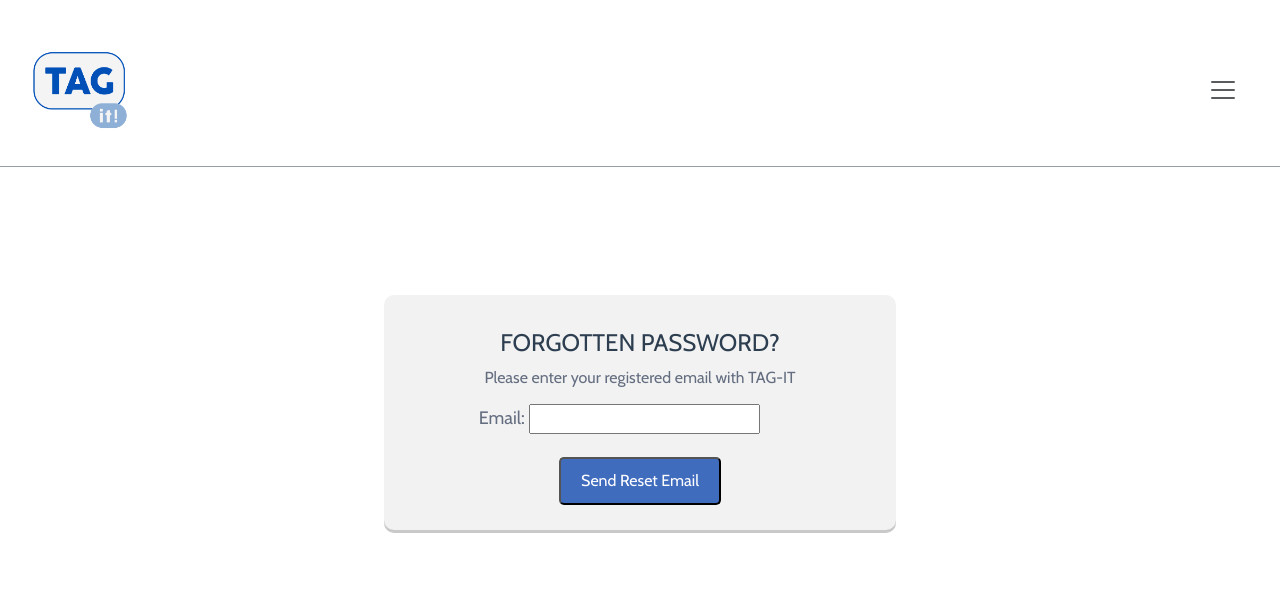
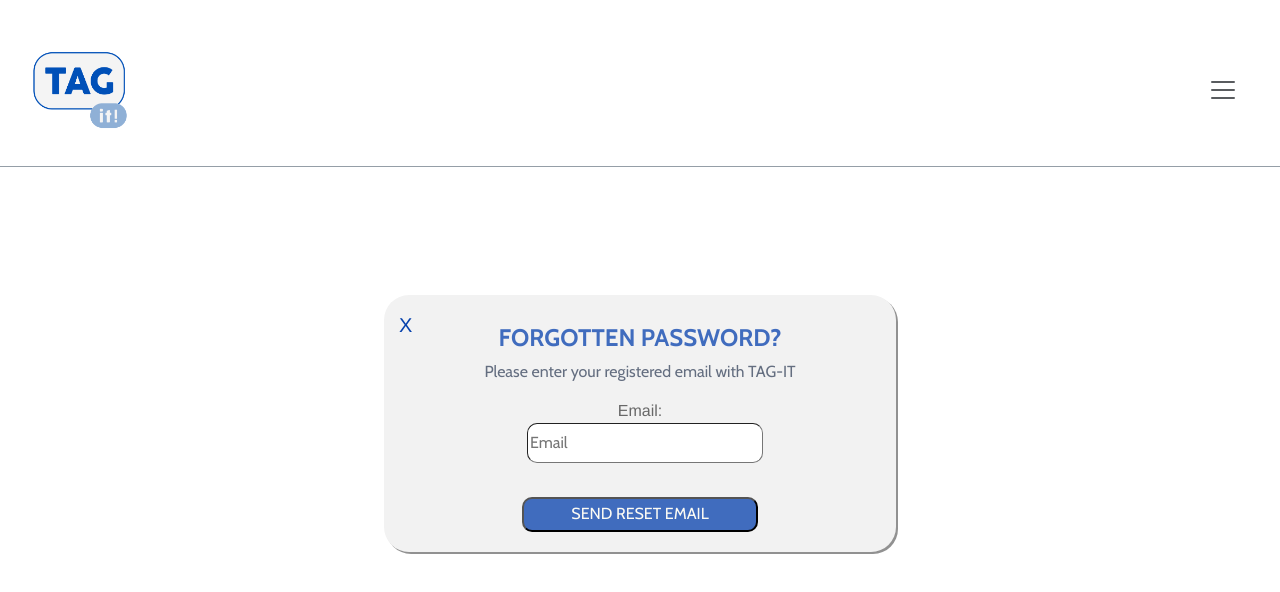
Before and after one commit to BT3103AppDev1/l1-final-term-project-group-10-tag-it, a Vue app in the folder tag-it/: page /forgot-password in a window 1280 px wide. Both pictures are taken after a click on the element "Forget password?". Shown: the top 592 px of the page. Built offline with nearby package versions, Linux system fonts and the light colour scheme; no server answers.

Commit message:
Login (#28)
* Update QuickTagEntry.vue

* fixed log in issue

* quickadd functions + css update

+ quick add function works
+ added drop shadow to misctags
+ css changes to forgotpassword, login, signup

* Update ForgotPassword.vue

```diff
--- a/tag-it/src/assets/main.css
+++ b/tag-it/src/assets/main.css
@@ -30,7 +30,7 @@ div {
 .curvedRectangle {
     background-color: #f2f2f2;
     color: #686868;
-    filter: drop-shadow(2px 2px);
+    filter: drop-shadow(2px 2px #919191);
     border-radius: 25px;
     padding: 20px;
 }
@@ -38,12 +38,19 @@ div {
 .blueButton {
     /* width: 190px; */
     width: 65%;
-    height: 35px;
+    min-height: 35px;
     background-color: #406cbe;
     border-radius: 10px;
     border-width: 2px;
     color: #fcfbf4;
     font-size: medium;
+    font-family: cabin;
+}
+
+.blueButton:hover {
+    background-color: #0641ad;
+    /* color: #406cbe; */
+    cursor: pointer;
 }
 
 /* custom fonts */
--- a/tag-it/src/components/ForgotPassword.vue
+++ b/tag-it/src/components/ForgotPassword.vue
@@ -1,5 +1,6 @@
 <script>
 import { getAuth, sendPasswordResetEmail } from "firebase/auth";
+import router from "../router/index.js";
 
 export default {
     name: "ForgetPassword",
@@ -10,6 +11,10 @@ export default {
         };
     },
     methods: {
+        goBack() {
+            router.go(-1);
+        },
+
         sendPasswordReset() {
             const auth = getAuth();
             sendPasswordResetEmail(auth, this.email)
@@ -29,31 +34,38 @@ export default {
 </script>
 
 <template>
-  <div id="passwordContainer">
-    <div id="passwordPage">FORGOTTEN PASSWORD?</div>
+    <div class="myContainer" id="forgetPassword">
+        <div class="curvedRectangle" id="passwordContainer">
+            <button @click="goBack" class="closeButton">X</button>
+            <div class="header2" id="passwordPage">FORGOTTEN PASSWORD?</div>
             <div id="passwordMessage">
                 Please enter your registered email with TAG-IT
             </div>
             <form @submit.prevent="sendPasswordReset">
                 <div class="inputContainer">
                     <label for="email">Email:</label>
-        <input type="email" id="email" v-model="email" required />
+                    <br />
+                    <input
+                        type="email"
+                        id="email"
+                        v-model="email"
+                        required="yes"
+                        placeholder="Email"
+                    />
                 </div>
-      <button id="passwordButton" type="submit">Send Reset Email</button>
+                <br />
+                <button class="blueButton" id="passwordButton" type="submit">
+                    SEND RESET EMAIL
+                </button>
             </form>
+        </div>
     </div>
 </template>
 
 <style scoped>
 #passwordContainer {
-  text-align: center;
-  background-color: #f2f2f2;
-  border-radius: 10px;
     width: 40%;
-  padding: 2%;
-  margin: auto;
-  box-shadow: 0px 3px #c9c9c9;
-  font-family: cabin;
+    min-width: 25em;
 }
 
 #passwordPage {
@@ -70,38 +82,26 @@ export default {
     font-family: cabin;
 }
 
-
-label {
+/* label {
     font-size: large;
     color: #646e80;
     font-family: cabin;
     margin-right: 1%;
-}
+} */
 
 #email {
-  font-size: medium;
+    height: 2.5em;
+    margin-left: 10px;
+    width: 50%;
     text-align: left;
-  width: 50%;
     font-family: cabin;
-  margin-right: 9%;
+    margin-bottom: 10px;
+    border-radius: 10px;
+    border-width: 1.5px;
 }
 
 #passwordButton {
-  background-color: #406cbe;
-  color: white;
-  display: flex;
-  margin: auto;
-  margin-top: 5%;
-  border-radius: 5px;
-  padding: 10px 20px;
-  font-size: medium;
-  font-family: cabin;
-}
-
-#passwordButton:hover {
-  background-color: white;
-  color: #406cbe;
-  cursor: pointer;
+    width: 50%;
 }
 
 .closeButton {
--- a/tag-it/src/components/Login.vue
+++ b/tag-it/src/components/Login.vue
@@ -147,8 +147,8 @@ export default {
 </script>
 
 <template>
-    <div class="myContainer">
-        <div class="myContainer" id="testC">
+    <div class="myContainer" id="loginComponent">
+        <div class="myContainer" id="leftSide">
             <img src="../assets/tagit3.png" width="50%" alt="tag it logo" />
             <h3>Tag-IT, don't forget it!</h3>
         </div>
@@ -220,12 +220,17 @@ export default {
 </template>
 
 <style scoped>
+#loginComponent {
+    padding-bottom: 5em;
+    vertical-align: middle;
+}
+
 .icon {
     border: none;
     height: 18px;
     vertical-align: middle;
 }
-#testC {
+#leftSide {
     display: inline;
     width: 100%;
     padding: 10px;
@@ -235,6 +240,7 @@ export default {
 
 #loginContainer {
     width: 50%;
+    min-width: 20em;
 }
 
 form {
@@ -248,7 +254,7 @@ form {
     text-align: left;
     margin-bottom: 10px;
     border-radius: 10px;
-    border-width: 2px;
+    border-width: 1.5px;
 }
 
 #googleLoginButton {
@@ -259,6 +265,10 @@ form {
     align-items: center;
     justify-content: center;
     cursor: pointer;
+}
+
+#googleLoginButton:hover {
+    background-color: #f2f2f2;
 }
 
 .errorlabel {
--- a/tag-it/src/components/QuickTagEntry.vue
+++ b/tag-it/src/components/QuickTagEntry.vue
@@ -1,17 +1,17 @@
 <template>
     <div class="quickAddTag">
-        <form class="quickAddTagForm">
+        <form class="quickAddTagForm" @submit.prevent="massAddTags">
             <input
                 type="text"
                 placeholder="Quick add tag..."
+                v-model="inputData"
                 id="quickAddTag"
                 required="yes"
-                @keyup.enter="massAddTags"
             />
             <!-- not sure how to put icon over form -->
             <i class="expandTag" @click="expandTagEntry">
-                <BIconArrowsAngleExpand
-            /></i>
+                <BIconArrowsAngleExpand />
+            </i>
         </form>
     </div>
 </template>
@@ -22,8 +22,12 @@ import { onAuthStateChanged } from "firebase/auth";
 import {
     getFirestore,
     doc,
+    getDoc,
+    addDoc,
     setDoc,
     collection,
+    updateDoc,
+    arrayUnion,
     query,
     where,
     getDocs,
@@ -37,6 +41,7 @@ export default {
     data() {
         return {
             user: null,
+            inputData: "",
         };
     },
     created() {
@@ -51,25 +56,79 @@ export default {
             });
         },
         expandTagEntry(event) {
-            console.log("expanding tag");
             alert(
                 "expand button works, will need to route to expanded tag entry"
             );
         },
-        massAddTags() {
+
+        async massAddTags() {
+            // take the input and split it into an array
             const rawString = document.getElementById("quickAddTag").value;
             const splitList = rawString.split(",");
 
-            Promise.all(db.collection("Users").doc(this.user.uid).get())
-                .then((doc) => {
-                    if (doc.exists) {
-                        const misc_calendar_id = doc.data().misc_calendar;
-                    }
-                })
-                .catch((error) => {
-                    console.error("error getting doc");
+            let miscCalendarId;
+            // get the user's misc_calendar id
+            try {
+                const user = auth.currentUser;
+                const userDocRef = doc(db, "User", user.uid);
+
+                const docSnapshot = await getDoc(userDocRef);
+                if (docSnapshot.exists()) {
+                    miscCalendarId = docSnapshot.data().misc_calendar;
+                }
+            } catch (error) {
+                console.error("Error getting Misc Calendar ID: ", error);
+            }
+
+            // get misc_calendar name (not relevant since it should always be "")
+            // try {
+            //     const miscCalRef = doc(db, "Calendar", miscCalendarId);
+
+            //     await getDoc(miscCalRef).then((docuSnapshot) => {
+            //         if (docuSnapshot.exists()) {
+            //             const miscCalendarName =
+            //                 docSnapshot.data().calendar_name;
+            //             console.log(miscCalendarName);
+            //         }
+            //     });
+            // } catch (error) {
+            //     console.error("Error getting Misc Calendar Name: ", error);
+            // }
+
+            const miscCalDocRef = doc(db, "Calendar", miscCalendarId);
+
+            // iterate through the array
+            for (let i = 0; i < splitList.length; i++) {
+                const tagTitle = splitList[i].trim();
+
+                let tagImportance;
+                // check if important
+                if (tagTitle.includes("!")) {
+                    tagImportance = false;
+                } else {
+                    tagImportance = true;
+                }
+                // for each tag, add into tag DB
+                const tagDocRef = await addDoc(collection(db, "Tags"), {
+                    title: tagTitle,
+                    calendar_id: miscCalendarId,
+                    calendar_name: "",
+                    flagged: tagImportance,
                 });
+                const tag_id = tagDocRef.id;
+
+                // for each tag, add into calendar DB
+                await updateDoc(miscCalDocRef, {
+                    tags: arrayUnion(tag_id),
+                });
+            }
+
+            this.inputData = "";
         },
+    },
+
+    components: {
+        BIconArrowsAngleExpand,
     },
 
     props: {
@@ -96,13 +155,17 @@ export default {
 
 input {
     border-radius: 25px;
-    border-color: #a0b6db;
-    background-color: #a0b6db;
+    border-color: rgb(87, 139, 207);
+    background-color: rgb(87, 139, 207);
     width: 340px;
     height: 52px;
     /* text-align: left; */
     border-width: 1px;
     padding: 0px 10px 0px 10px;
+}
+
+#quickAddTag {
+    padding-right: 2.5em;
 }
 
 input::placeholder {
--- a/tag-it/src/components/SignUp.vue
+++ b/tag-it/src/components/SignUp.vue
@@ -405,7 +405,9 @@ export default {
     padding: 3%;
     vertical-align: middle;
     display: inline-block;
+    margin-bottom: 5em;
 }
+
 #signupContainer {
     max-width: 800px;
     /* padding: 20px; */
@@ -435,7 +437,7 @@ export default {
     text-align: left;
     margin-bottom: 10px;
     border-radius: 10px;
-    border-width: 2px;
+    border-width: 1.5px;
 }
 
 .closeButton {
```
Also changed, not shown: tag-it/src/components/MiscellaneousTags.vue (+94 -73 lines). Lines whose indentation alone changed are shown as unchanged.
